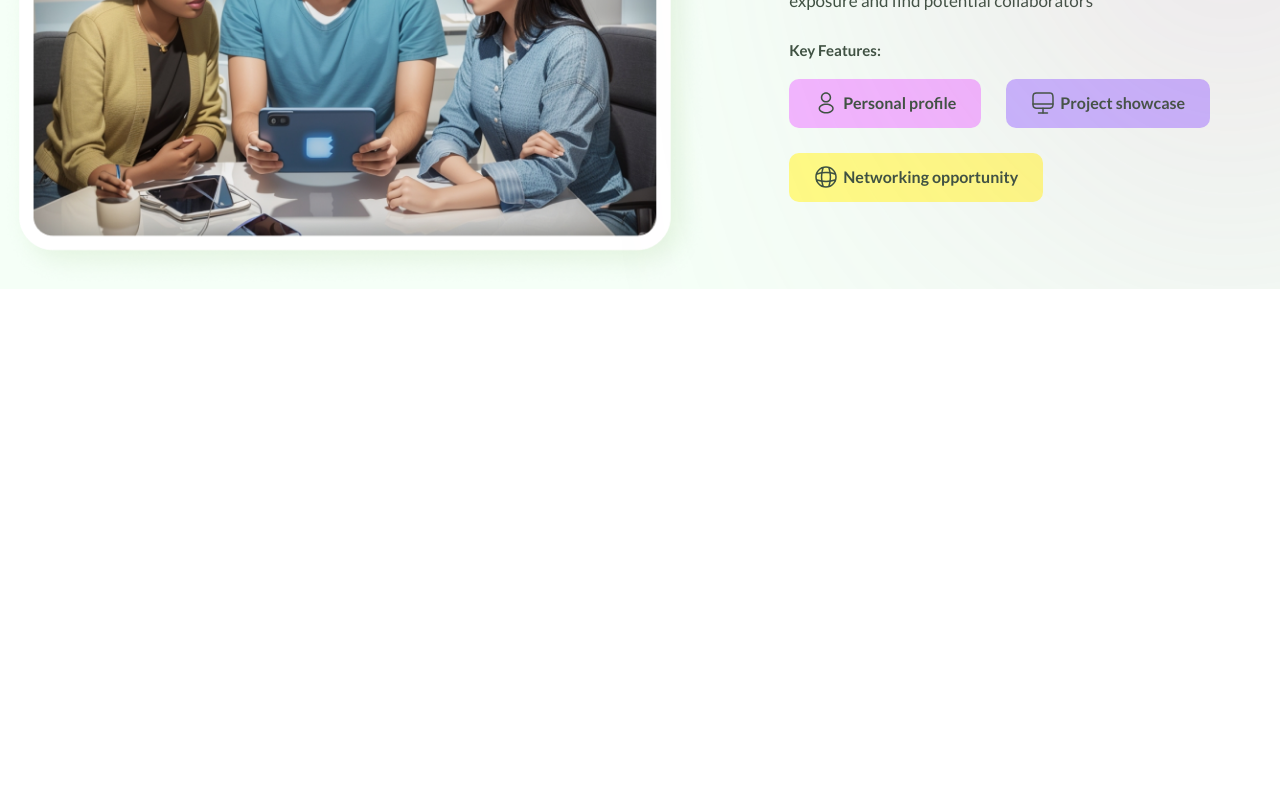
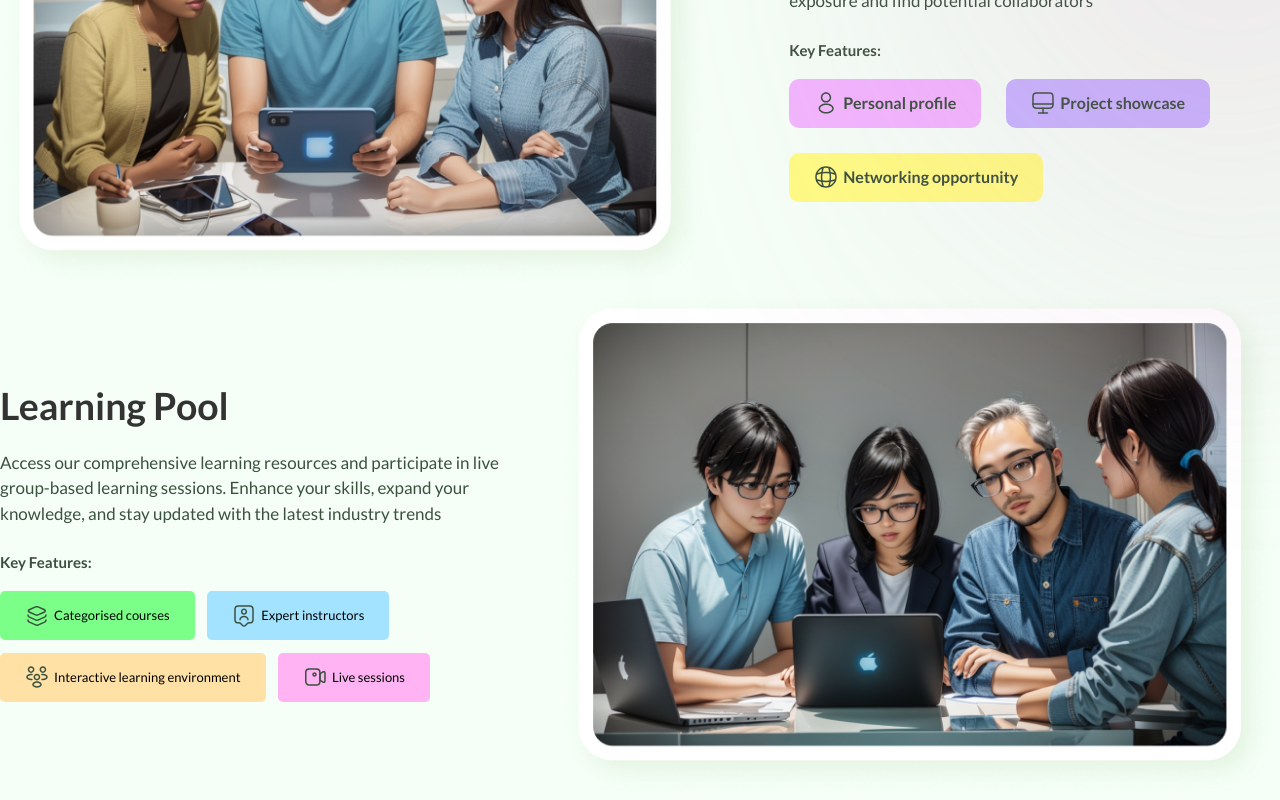
Before and after one commit to Colab-Apes/new_landing_page, a React (Vite) app: page / in a window 1280 px wide. Shown: the part 942-1742 px from the top of the page. Before the commit the page ends 1231 px from the top, so only its background shows below. Built offline with nearby package versions, Linux system fonts and the light colour scheme.

Commit message:
working on learning pool section

```diff
--- a/src/NewLandingPage/LandPage.jsx
+++ b/src/NewLandingPage/LandPage.jsx
@@ -3,6 +3,7 @@ import React from "react";
 import Nav from "./components/Nav";
 import Hero from "./components/Hero";
 import SocialHub from "./components/SocialHub";
+import LearningPool from "./components/LearningPool";
 const LandPage = () => {
   return (
     <div className="bg-[#F5FFF7] font-lato">
@@ -12,6 +13,8 @@ const LandPage = () => {
       <Hero />
       {/* SocialHub */}
       <SocialHub />
+      {/* Learning Pool */}
+      <LearningPool />
     </div>
   );
 };
--- a/src/NewLandingPage/components/LearningPool.jsx
+++ b/src/NewLandingPage/components/LearningPool.jsx
@@ -1,12 +1,14 @@
 import React from "react";
+import feature2 from "../../assets/feature2.png";
+import userTag from "../../assets/svg/user-tag.svg";
+import layer from "../../assets/svg/layer.svg";
+import video from "../../assets/svg/video.svg";
+import people from "../../assets/svg/people.svg";
 
 const LearningPool = () => {
   return (
     <div>
-      <div className="features container mt-36">
-        <div className="title text-center text-5xl text-[#3B8004] font-bold mb-10">
-          Features
-        </div>
+      <div className=" container mx-auto">
         <div className="feature_content flex flex-col-reverse md:flex-row-reverse items-center md:gap-24">
           <div className="feat-image">
             <img className="w-[100%]" src={feature2} alt="Feature Frame" />
```
